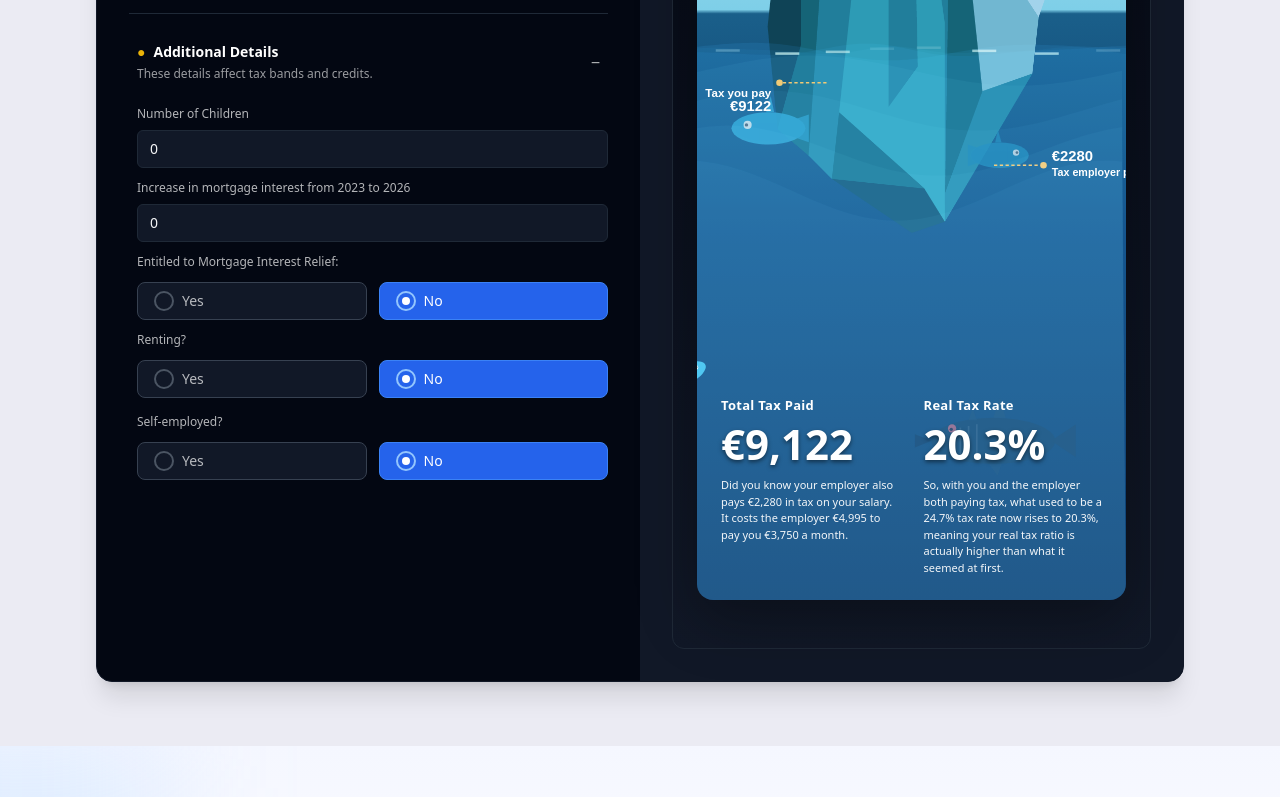
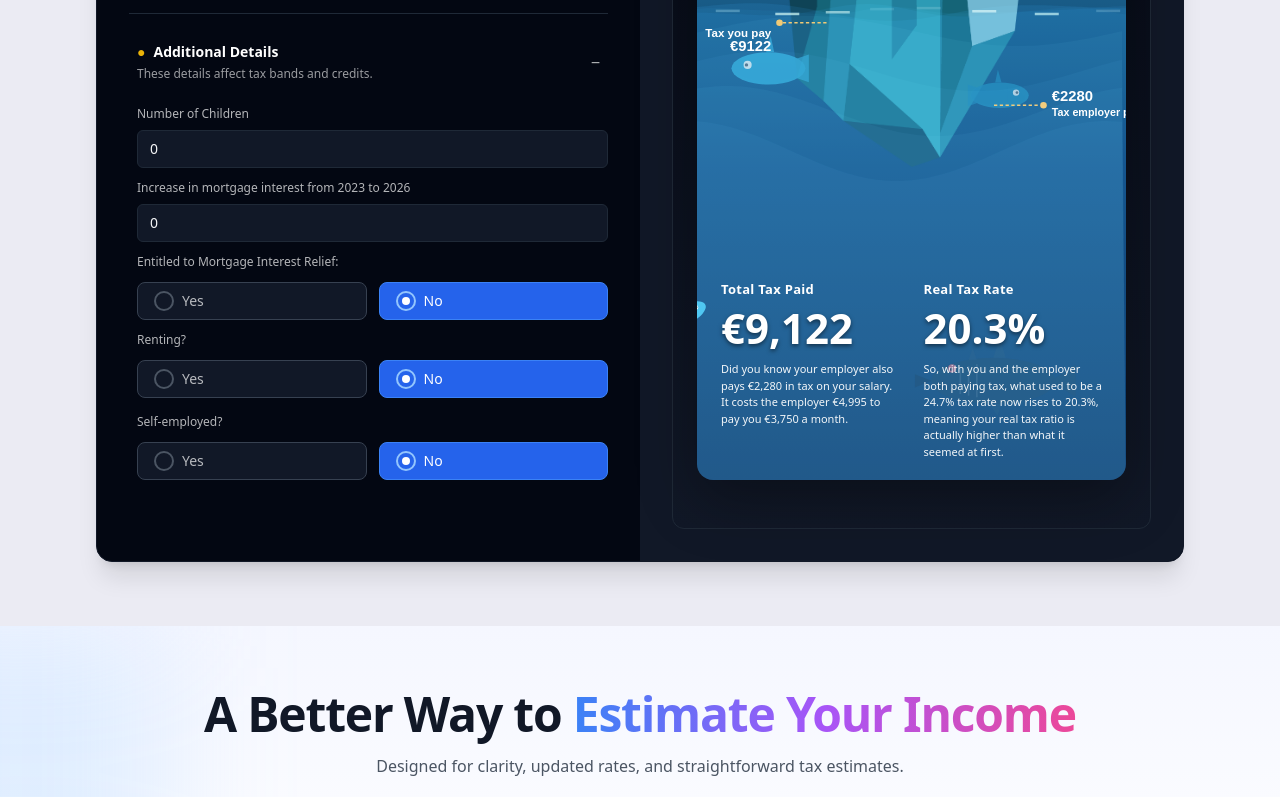
Before and after one commit to ahsan693/irish-net-salary-calculator, a React (Vite) app: page / in a window 1280 px wide. Shown: the part 1553-2350 px from the top of the page. Built offline with nearby package versions, Linux system fonts and the light colour scheme.

Commit message:
style: reduce Taxberg height from 820px to 700px, remove duplicate net pay label, reduce empty space

```diff
--- a/src/textberg/Taxberg.css
+++ b/src/textberg/Taxberg.css
@@ -2,7 +2,7 @@
   position: relative;
   width: 100%;
   max-width: 520px;
-  height: 820px;
+  height: 700px;
   overflow: hidden;
   background: linear-gradient(180deg, #b8e4f0 0%, #7ecfe8 28%, #1a5f8a 28.5%, #0d3d6b 55%, #071f3d 100%);
   border-radius: 16px;
@@ -81,9 +81,9 @@
   z-index: 7;
   background: transparent;
   backdrop-filter: none;
-  padding: 24px;
+  padding: 20px 24px;
   border-top: none;
-  min-height: 200px;
+  min-height: 160px;
   display: flex;
   flex-direction: column;
   justify-content: center;
--- a/src/textberg/Taxberg.jsx
+++ b/src/textberg/Taxberg.jsx
@@ -93,12 +93,6 @@ export default function Taxberg({ netPay, taxYouPay, employerTax, totalTax, gros
         )}
 
         {/* Dashed label lines — positioned at correct water depths on smaller iceberg */}
-        {/* "Net pay" label at top - visible ice tip */}
-        <circle cx={85} cy={110} r={4} fill="#f0c040" />
-        <line x1={89} y1={110} x2={150} y2={110} stroke="#f0c040" strokeWidth={2} strokeDasharray="4 3" />
-        <text x={75} y={128} fontSize={14} fill="#000000" textAnchor="end" fontFamily="sans-serif" fontWeight="bold">Net pay</text>
-        <text x={75} y={145} fontSize={16} fill="#000000" textAnchor="end" fontFamily="sans-serif" fontWeight="900">€{Math.round(netPay)}</text>
-
         {/* "Tax you pay" line — upper underwater section */}
         <circle cx={100} cy={280} r={4} fill="#f0c040" />
         <line x1={104} y1={280} x2={160} y2={280} stroke="#f0c040" strokeWidth={2} strokeDasharray="4 3" />
```
